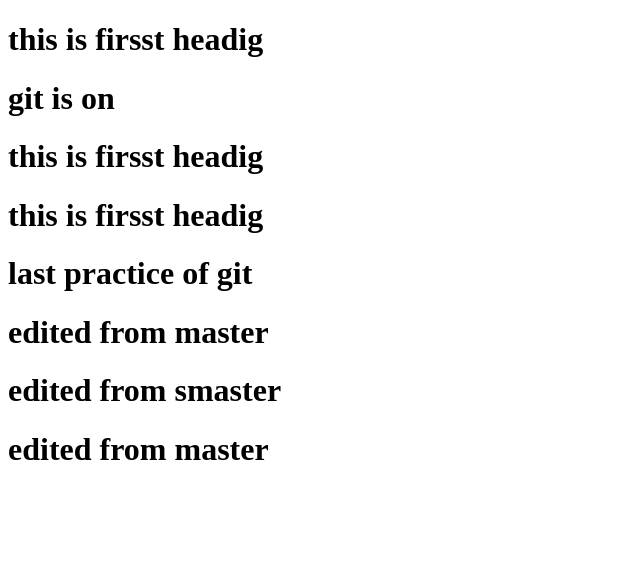
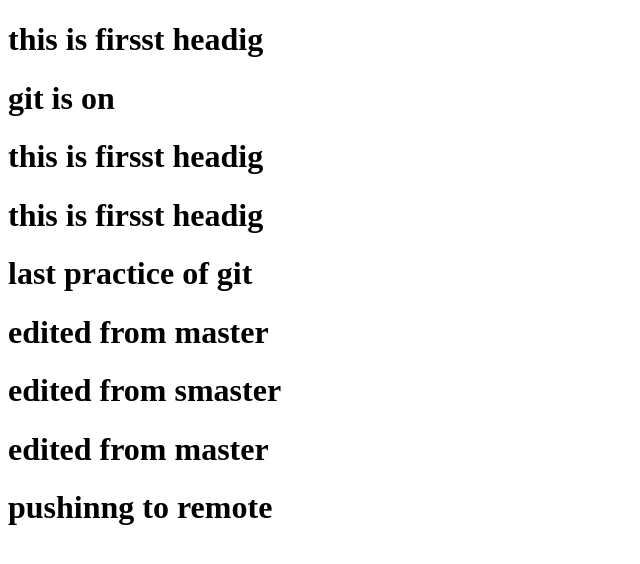
Before and after one commit to ashwin1-dev/28-march, a plain HTML site: page index.html in a window 1280 px wide. Shown: the whole page, without its empty margins (0-640 px from the left). Drawn offline with Linux system fonts and the light colour scheme.

Commit message:
pushing to again

```diff
--- a/index.html
+++ b/index.html
@@ -9,5 +9,6 @@
  <h1>  edited from master </h1>
  <h1>  edited from smaster </h1>
  <h1>  edited from master </h1>
+ <h1>  pushinng to remote </h1>
  </body>
 <html>
```
